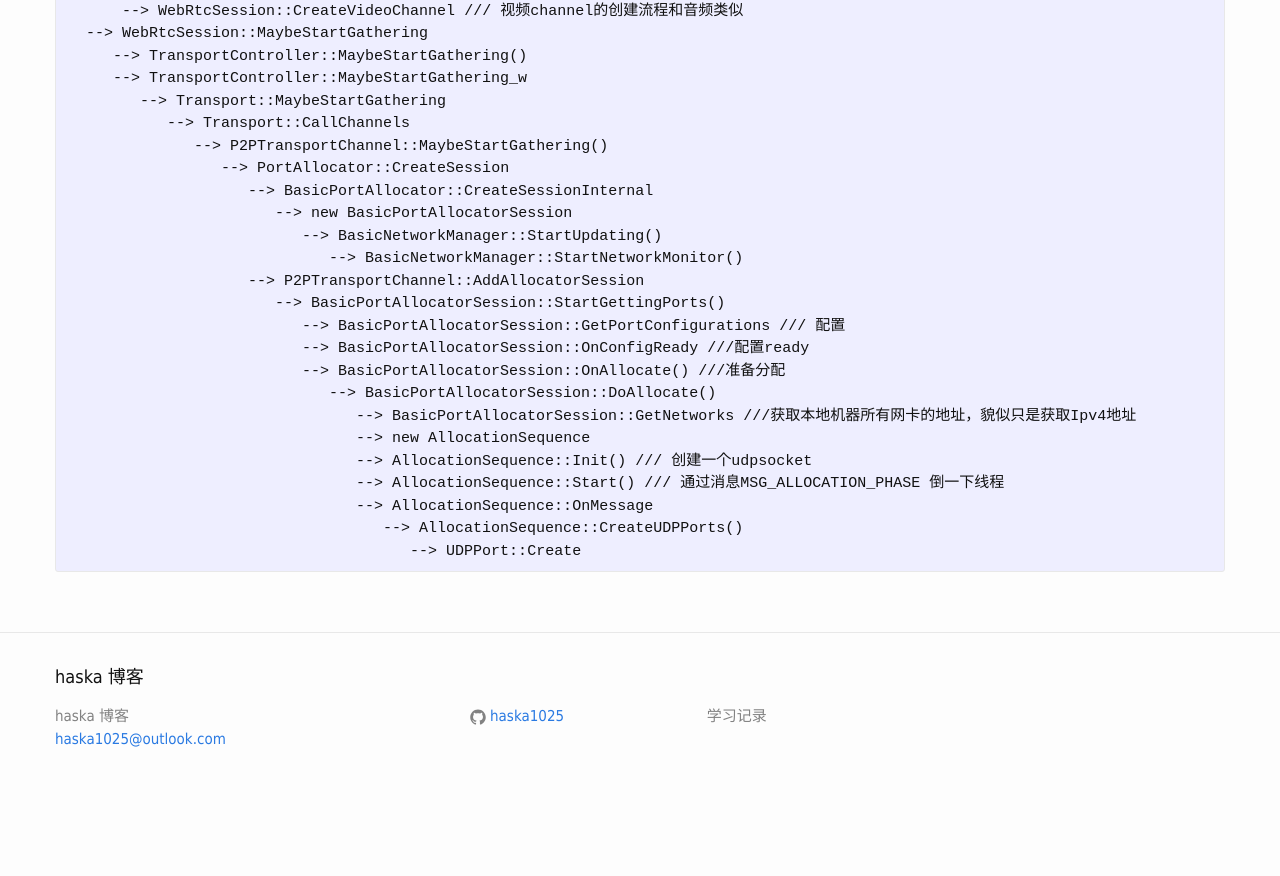
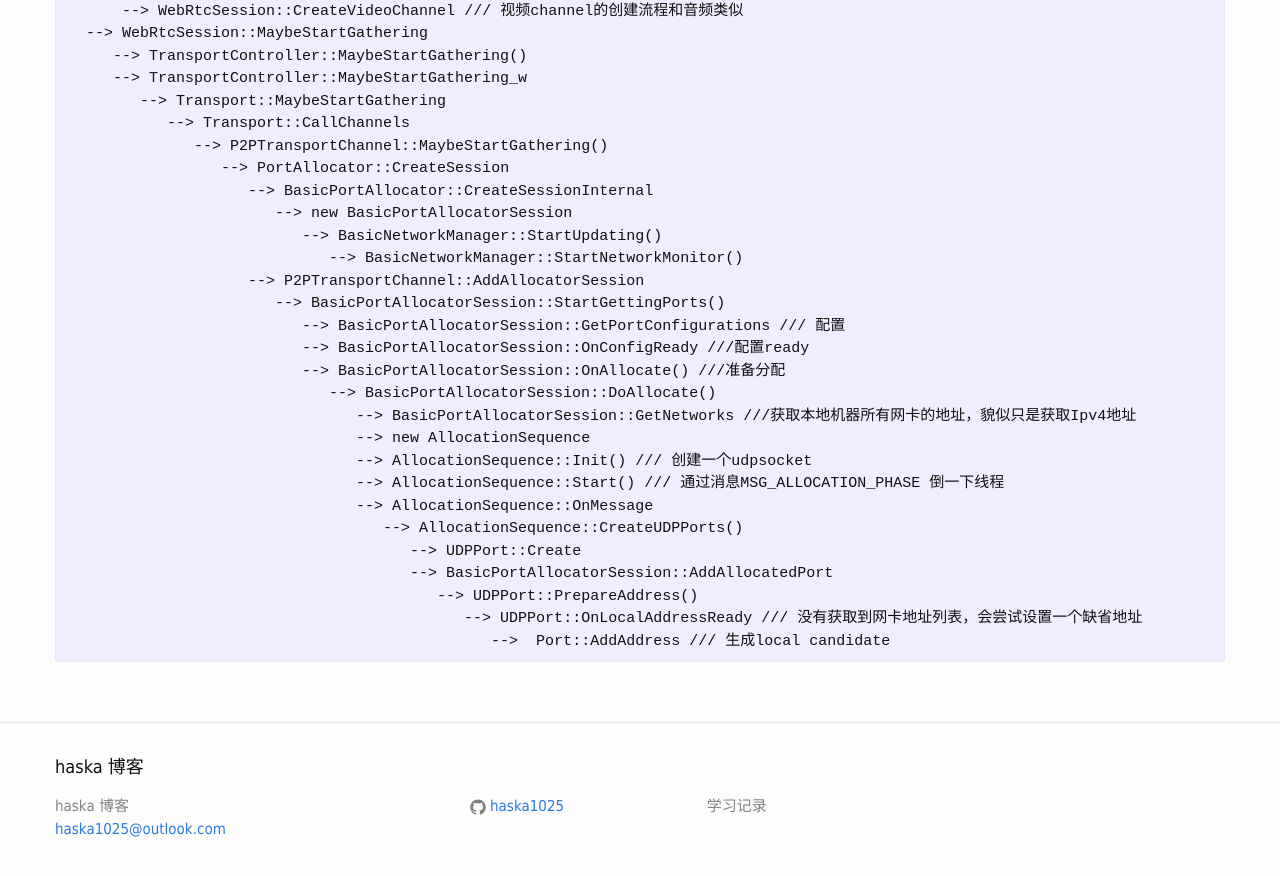
Before and after one commit to haska1025/haska1025.github.io, a Jekyll site: the page built from _posts/2019-01-21-create_offer.md, in a window 1280 px wide and 900 px high, scrolled down 2472 px. Shown: the top 876 px of the window. Built offline with Jekyll 4.4.1, drawn with Linux system fonts in a browser that asks for light colours; our own code applies the rules of GitHub Pages for plain Markdown files; before the commit the page ends 3282 px from its top, so only the background shows below that.

Commit message:
Update 2019-01-21-create_offer.md

````diff
--- a/_posts/2019-01-21-create_offer.md
+++ b/_posts/2019-01-21-create_offer.md
@@ -125,4 +125,8 @@ PeerConnection::SetLocalDescription
                                 --> AllocationSequence::OnMessage
                                    --> AllocationSequence::CreateUDPPorts()
                                       --> UDPPort::Create
+                                      --> BasicPortAllocatorSession::AddAllocatedPort
+                                         --> UDPPort::PrepareAddress()
+                                            --> UDPPort::OnLocalAddressReady /// 没有获取到网卡地址列表，会尝试设置一个缺省地址
+                                               -->  Port::AddAddress /// 生成local candidate
  ```
````
